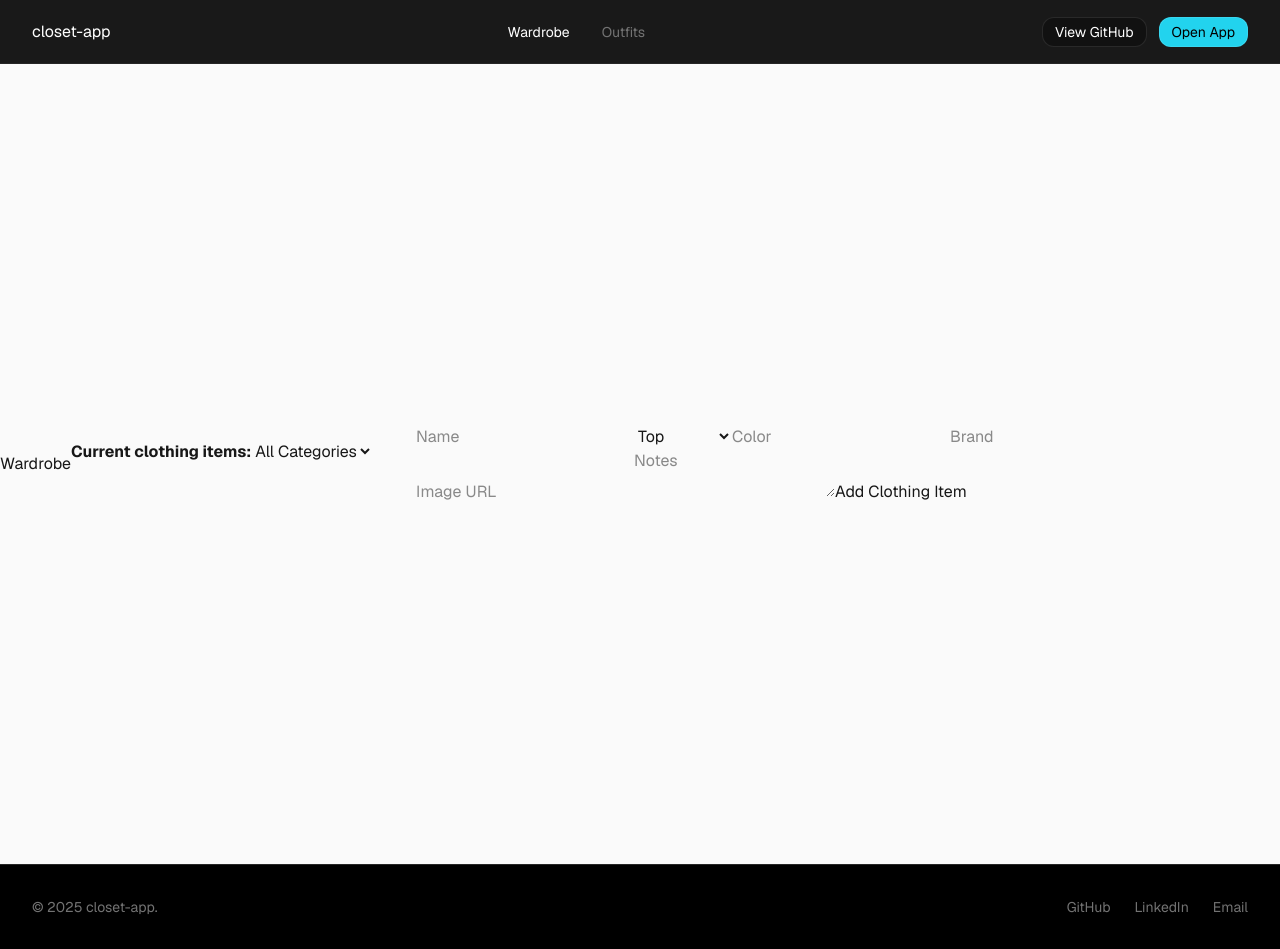
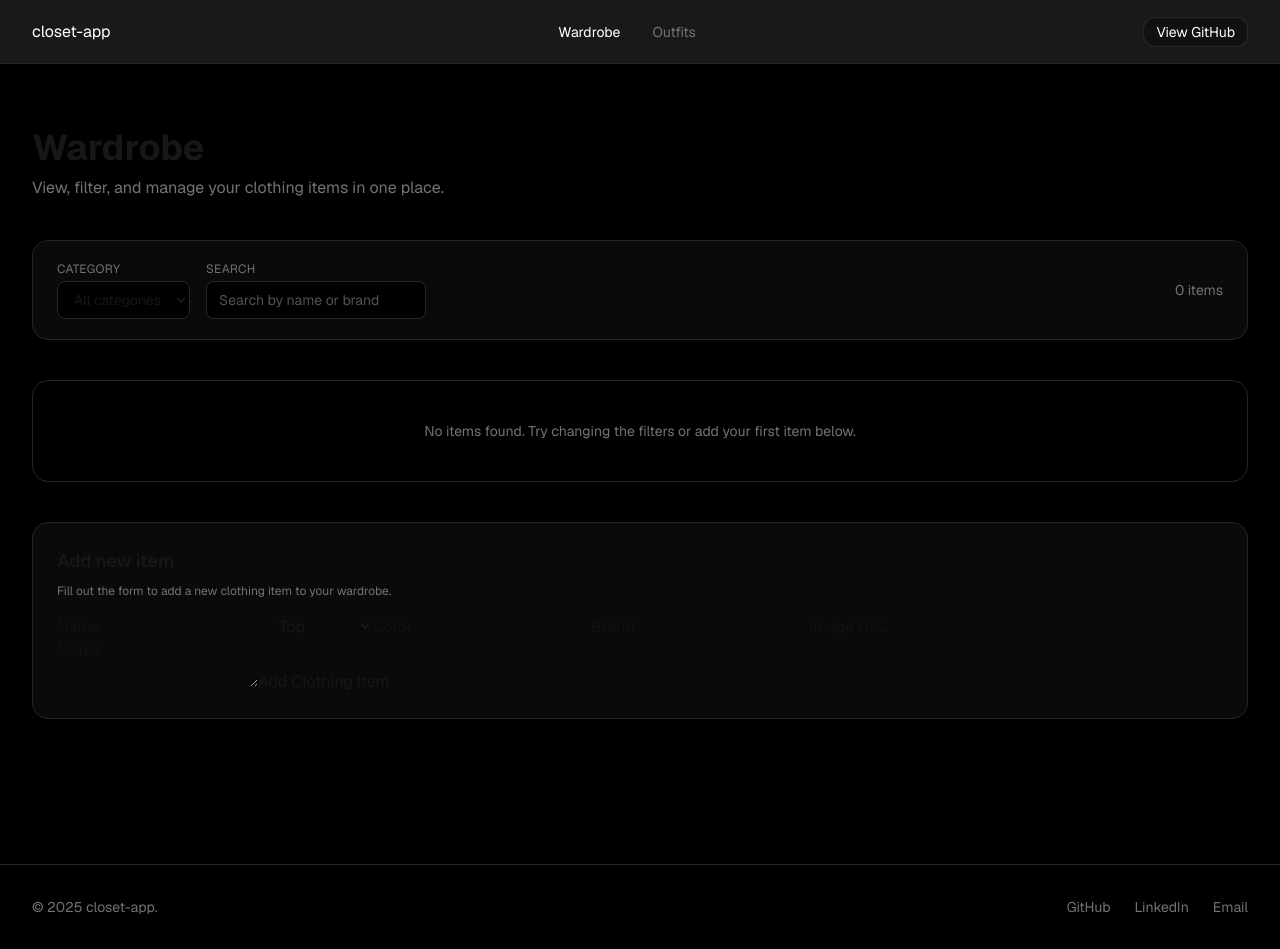
Before and after one commit to djanuskevicius/closet-app, a Next.js app: page /wardrobe in a window 1280 px wide. Built offline with nearby package versions, Linux system fonts and the light colour scheme.

Commit message:
Implement full wardrobe page layout with styled filters, grid, and form panel

```diff
--- a/src/app/wardrobe/page.tsx
+++ b/src/app/wardrobe/page.tsx
@@ -6,10 +6,11 @@ import { useWardrobe } from "@/components/context/WardrobeContext";
 import Form from "@/components/Form";
 import ItemCard from "@/components/ItemCard";
 
+type CategoryFilter = "all" | Clothing["category"];
+
 export default function Wardrobe() {
-  const [selectedCategory, setSelectedCategory] = useState<
-    "all" | Clothing["category"]
-  >("all");
+  const [selectedCategory, setSelectedCategory] =
+    useState<CategoryFilter>("all");
   const [searchQuery, setSearchQuery] = useState("");
 
   const { clothing } = useWardrobe();
@@ -51,37 +52,99 @@ export default function Wardrobe() {
   }
 
   return (
-    <div className="flex min-h-screen items-center justify-center bg-zinc-50 font-sans dark:bg-black">
-      <div>Wardrobe</div>
+    <main className="min-h-screen bg-black">
+      <section className="max-w-[1440px] mx-auto px-4 sm:px-8 pt-16 pb-24">
+        {/* header */}
+        <div className="flex flex-col gap-4 sm:flex-row sm:items-center sm:justify-between mb-10">
           <div>
-        <strong>Current clothing items:</strong>
+            <h1 className="text-3xl sm:text-4xl font-bold mb-2">Wardrobe</h1>
+            <p className="text-sm sm:text-base text-[#737373] max-w-xl">
+              View, filter, and manage your clothing items in one place.
+            </p>
+          </div>
+
+          {/* will add a modal later */}
+        </div>
+
+        {/* filter bar */}
+        <div className="mb-10 bg-[#0a0a0a] border border-[#262626] rounded-2xl px-4 sm:px-6 py-4 sm:py-5 flex flex-col gap-4 sm:flex-row sm:items-center sm:justify-between">
+          <div className="flex flex-col sm:flex-row gap-4 sm:items-center">
+            {/* category */}
+            <div className="flex flex-col gap-1">
+              <label
+                htmlFor="filter-category"
+                className="text-xs uppercase tracking-wide text-[#737373]"
+              >
+                Category
+              </label>
               <select
                 name="filter-category"
                 id="filter-category"
                 value={selectedCategory}
-          onChange={(e) => handleCategoryChange(e)}
+                onChange={handleCategoryChange}
+                className="bg-black border border-[#262626] rounded-lg px-3 py-2 text-sm outline-none"
               >
-          <option value="all">All Categories</option>
+                <option value="all">All categories</option>
                 <option value="top">Tops</option>
                 <option value="bottom">Bottoms</option>
                 <option value="outerwear">Outerwear</option>
                 <option value="shoes">Shoes</option>
                 <option value="accessory">Accessories</option>
               </select>
+            </div>
+
+            {/* search */}
+            <div className="flex flex-col gap-1 sm:min-w-[220px]">
+              <label
+                htmlFor="search"
+                className="text-xs uppercase tracking-wide text-[#737373]"
+              >
+                Search
+              </label>
               <input
+                id="search"
                 type="search"
+                placeholder="Search by name or brand"
                 value={searchQuery}
-          onChange={(e) => {
-            setSearchQuery(e.target.value);
-          }}
+                onChange={(e) => setSearchQuery(e.target.value)}
+                className="bg-black border border-[#262626] rounded-lg px-3 py-2 text-sm outline-none placeholder:text-[#525252]"
               />
             </div>
-      <ul>
+          </div>
+
+          {/* count */}
+          <div className="text-xs sm:text-sm text-right text-[#737373]">
+            {filteredClothing.length} item
+            {filteredClothing.length === 1 ? "" : "s"}
+          </div>
+        </div>
+
+        {/* content: grid + form */}
+        <div className="grid grid-cols-1 lg:grid-cols-[2fr,1fr] gap-10 items-start">
+          {/* items grid / empty state */}
+          {filteredClothing.length === 0 ? (
+            <div className="border border-[#262626] rounded-2xl p-10 text-center text-[#737373] text-sm">
+              No items found. Try changing the filters or add your first item
+              below.
+            </div>
+          ) : (
+            <ul className="grid grid-cols-1 sm:grid-cols-2 xl:grid-cols-3 gap-6">
               {filteredClothing.map((item) => (
                 <ItemCard key={item.id} item={item} />
               ))}
             </ul>
+          )}
+
+          {/* form side panel */}
+          <aside className="bg-[#0a0a0a] border border-[#262626] rounded-2xl p-4 sm:p-6">
+            <h2 className="text-lg font-semibold mb-2">Add new item</h2>
+            <p className="text-xs text-[#737373] mb-4">
+              Fill out the form to add a new clothing item to your wardrobe.
+            </p>
             <Form action="add" />
+          </aside>
         </div>
+      </section>
+    </main>
   );
 }
--- a/src/components/NavBar.tsx
+++ b/src/components/NavBar.tsx
@@ -11,12 +11,12 @@ export default function NavBar() {
   return (
     <nav className="h-16 border-b border-[#262626] sticky top-0 bg-black/90 backdrop-blur z-50">
       <div className="max-w-[1440px] mx-auto px-4 sm:px-8 h-full flex items-center justify-between">
-        {/* Logo */}
+        {/* logo */}
         <Link href="/" className="text-white text-sm sm:text-base">
           closet-app
         </Link>
 
-        {/* Desktop links */}
+        {/* desktop links */}
         <div className="hidden md:flex gap-8">
           <Link
             href="/wardrobe"
@@ -40,7 +40,7 @@ export default function NavBar() {
           </Link>
         </div>
 
-        {/* Desktop buttons */}
+        {/* desktop buttons */}
         <div className="hidden md:flex gap-3">
           <a
             href="https://github.com/djanuskevicius/closet-app"
@@ -50,15 +50,17 @@ export default function NavBar() {
           >
             View GitHub
           </a>
-          <Link
-            href="/wardrobe"
-            className="bg-[#22D3EE] hover:bg-[#0891b2] text-black rounded-xl px-3 py-1 border border-white/10 text-sm"
-          >
-            Open App
-          </Link>
+          {pathname !== "/wardrobe" && pathname !== "/outfits" && (
+            <Link
+              href="/wardrobe"
+              className="bg-[#22D3EE] hover:bg-[#0891b2] text-black rounded-xl px-3 py-1 border border-white/10 text-sm"
+            >
+              Open Wardrobe
+            </Link>
+          )}
         </div>
 
-        {/* Mobile hamburger */}
+        {/* mobile hamburger */}
         <button
           onClick={() => setOpen(!open)}
           className="md:hidden text-white text-xl"
@@ -67,7 +69,7 @@ export default function NavBar() {
         </button>
       </div>
 
-      {/* Mobile dropdown */}
+      {/* mobile dropdown */}
       {open && (
         <div className="md:hidden bg-black border-t border-[#262626] px-4 py-3 flex flex-col gap-3">
           <Link
```
Lines whose indentation alone changed are shown as unchanged.
